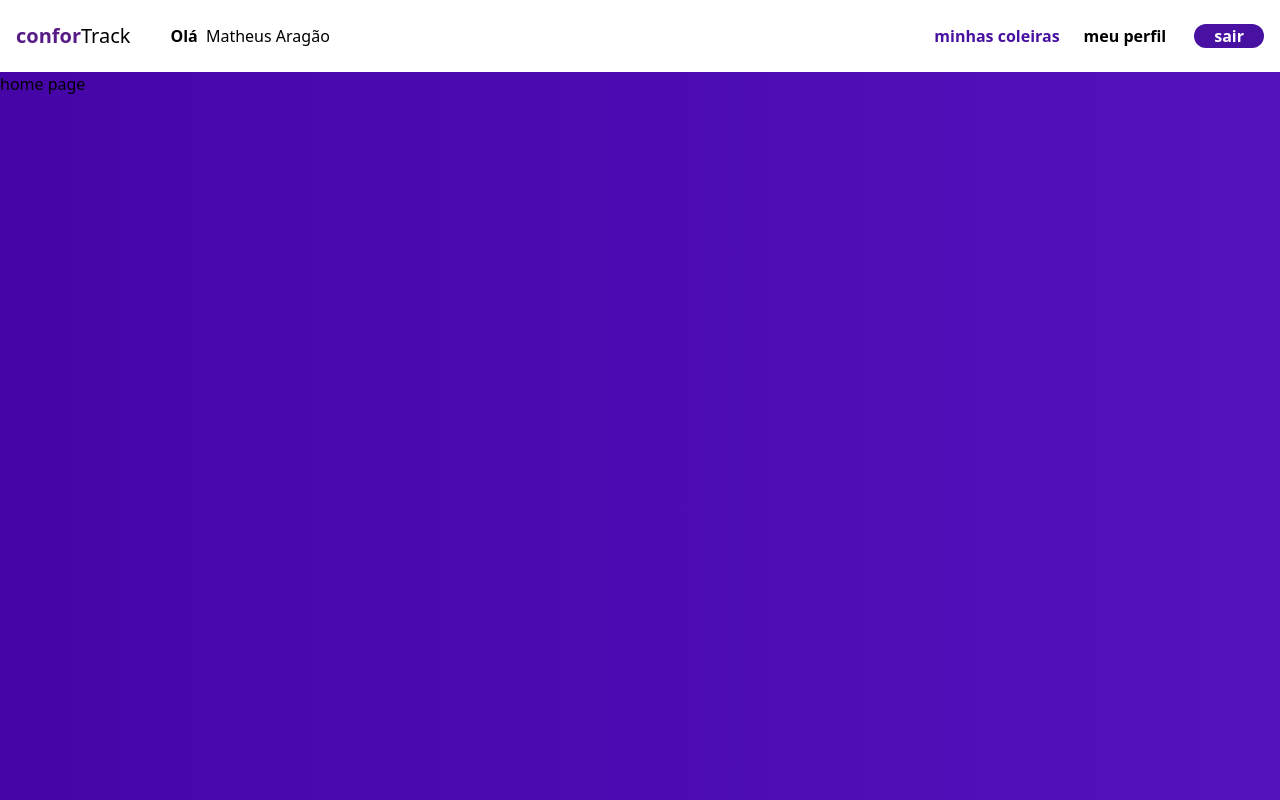
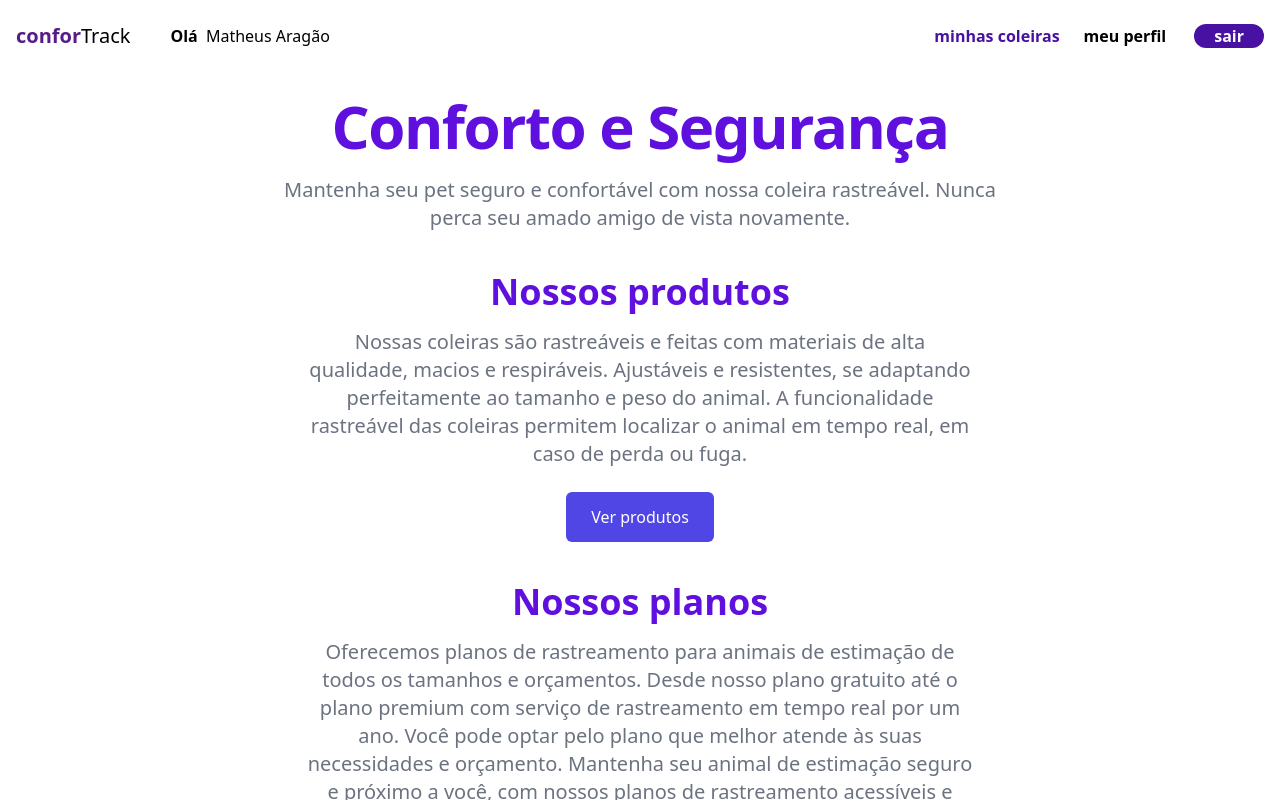
Before and after one commit to matheusaragaofs/web-pet-track, a Next.js app: page / in a window 1280 px wide. Built offline with nearby package versions, Linux system fonts and the light colour scheme; sample sign-in values are in the browser's storage.

Commit message:
adding some landing page

```diff
--- a/src/pages/index.tsx
+++ b/src/pages/index.tsx
@@ -1,9 +1,76 @@
 import HeaderMenu from '@/components/HeaderMenu'
+import Head from "next/head";
 
-function HomePage() {
-  return <div>
-    home page
-  </div>
+export default function HomePage() {
+  return (
+    <div className="bg-white overflow-scroll h-full pb-32 text-[#5F10DF]">
+      <Head>
+        <title>Conforto e Segurança - Home Page</title>
+      </Head>
+
+      <div className="max-w-7xl mx-auto py-6 px-4 sm:px-6 lg:px-8">
+        <div className="text-center">
+          <h1 className="text-4xl tracking-tight font-extrabold sm:text-5xl md:text-6xl">
+            Conforto e Segurança
+          </h1>
+          <p className="mt-3 max-w-md mx-auto text-base text-gray-500 sm:text-lg md:mt-5 md:text-xl md:max-w-3xl">
+            Mantenha seu pet seguro e confortável com nossa coleira rastreável. Nunca perca seu amado amigo de vista novamente.
+          </p>
+        </div>
+
+        <div className="mt-10">
+          <div className="text-center">
+            <h2 className="text-3xl font-extrabold  sm:text-4xl">Nossos produtos</h2>
+            <p className="mt-4 max-w-2xl mx-auto text-xl text-gray-500">
+              Nossas coleiras são rastreáveis e feitas com materiais de alta qualidade, macios e respiráveis. Ajustáveis e resistentes, se adaptando perfeitamente ao tamanho e peso do animal. A funcionalidade rastreável das coleiras permitem localizar o animal em tempo real, em caso de perda ou fuga.
+            </p>
+            <div className="mt-6">
+              <a
+                href="#"
+                className="inline-flex items-center px-6 py-3 border border-transparent text-base font-medium rounded-md text-white bg-indigo-600 hover:bg-indigo-700"
+              >
+                Ver produtos
+              </a>
+            </div>
+          </div>
+        </div>
+
+
+
+        <div className="mt-10">
+          <div className="text-center">
+            <h2 className="text-3xl font-extrabold  sm:text-4xl">Nossos planos</h2>
+            <p className="mt-4 max-w-2xl mx-auto text-xl text-gray-500">
+              Oferecemos planos de rastreamento para animais de estimação de todos os tamanhos e orçamentos. Desde nosso plano gratuito até o plano premium com serviço de rastreamento em tempo real por um ano.
+
+              Você pode optar pelo plano que melhor atende às suas necessidades e orçamento. Mantenha seu animal de estimação seguro e próximo a você, com nossos planos de rastreamento acessíveis e confiáveis.
+
+            </p>
+            <div className="mt-6">
+              <a
+                href="#"
+                className="inline-flex items-center px-6 py-3 border border-transparent text-base font-medium rounded-md text-white bg-indigo-600 hover:bg-indigo-700"
+              >
+                Ver produtos
+              </a>
+            </div>
+          </div>
+        </div>
+
+        <div className="mt-10">
+          <div className="text-center">
+            <h2 className="text-3xl font-extrabold sm:text-4xl">Quem somos?</h2>
+            <p className="mt-4 max-w-2xl mx-auto text-xl text-gray-500">
+              Acreditamos que os animais são membros da família e nossa coleira protege e traz tranquilidade para os donos. Oferecemos uma solução que proporciona conforto e segurança para animais e seus donos. Confie em nós para manter seu melhor amigo sempre seguro e próximo a você.
+
+            </p>
+          </div>
+        </div>
+
+
+
+
+
+      </div>
+    </div>)
 }
-
-export default HomePage
```
